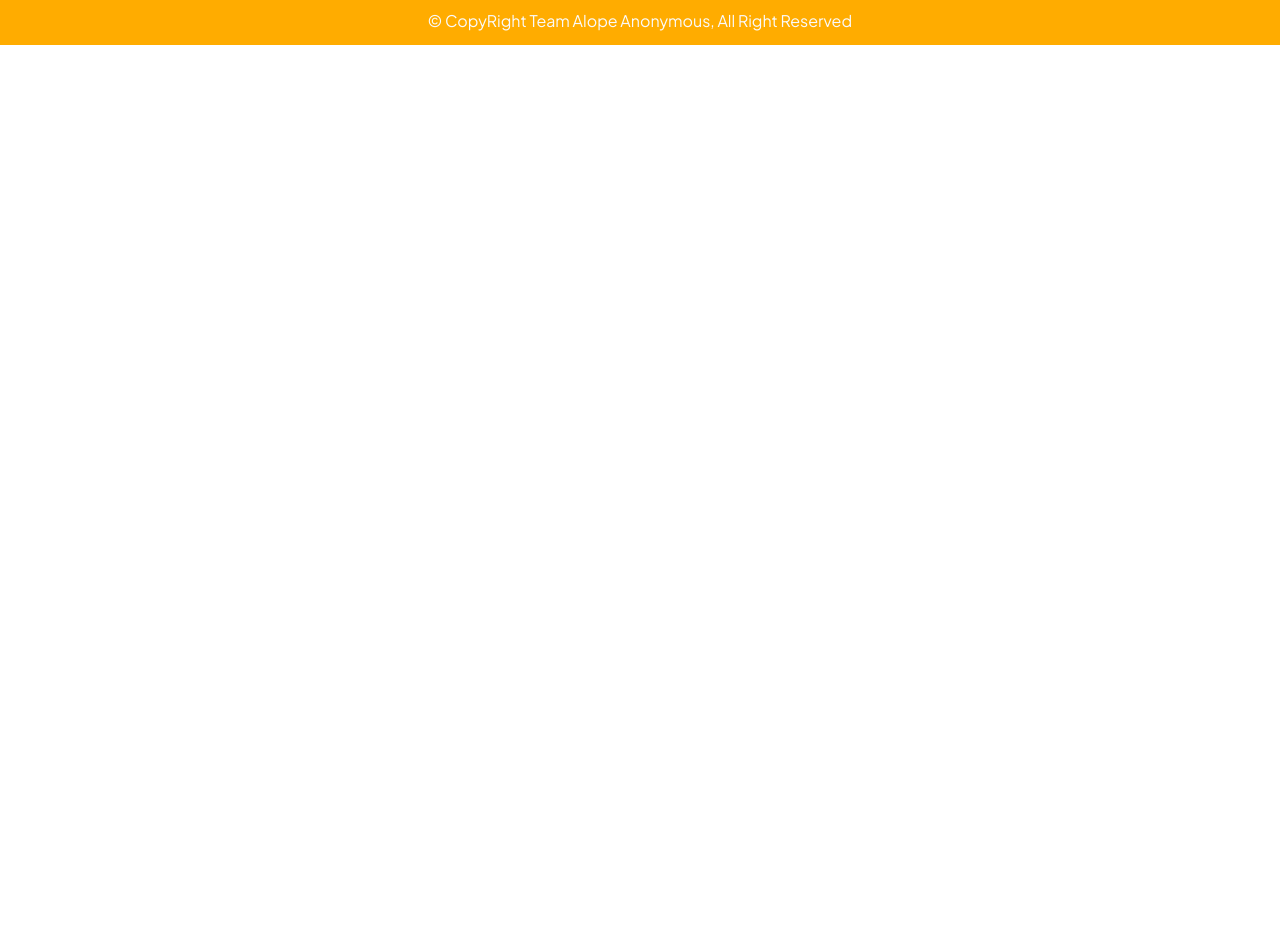
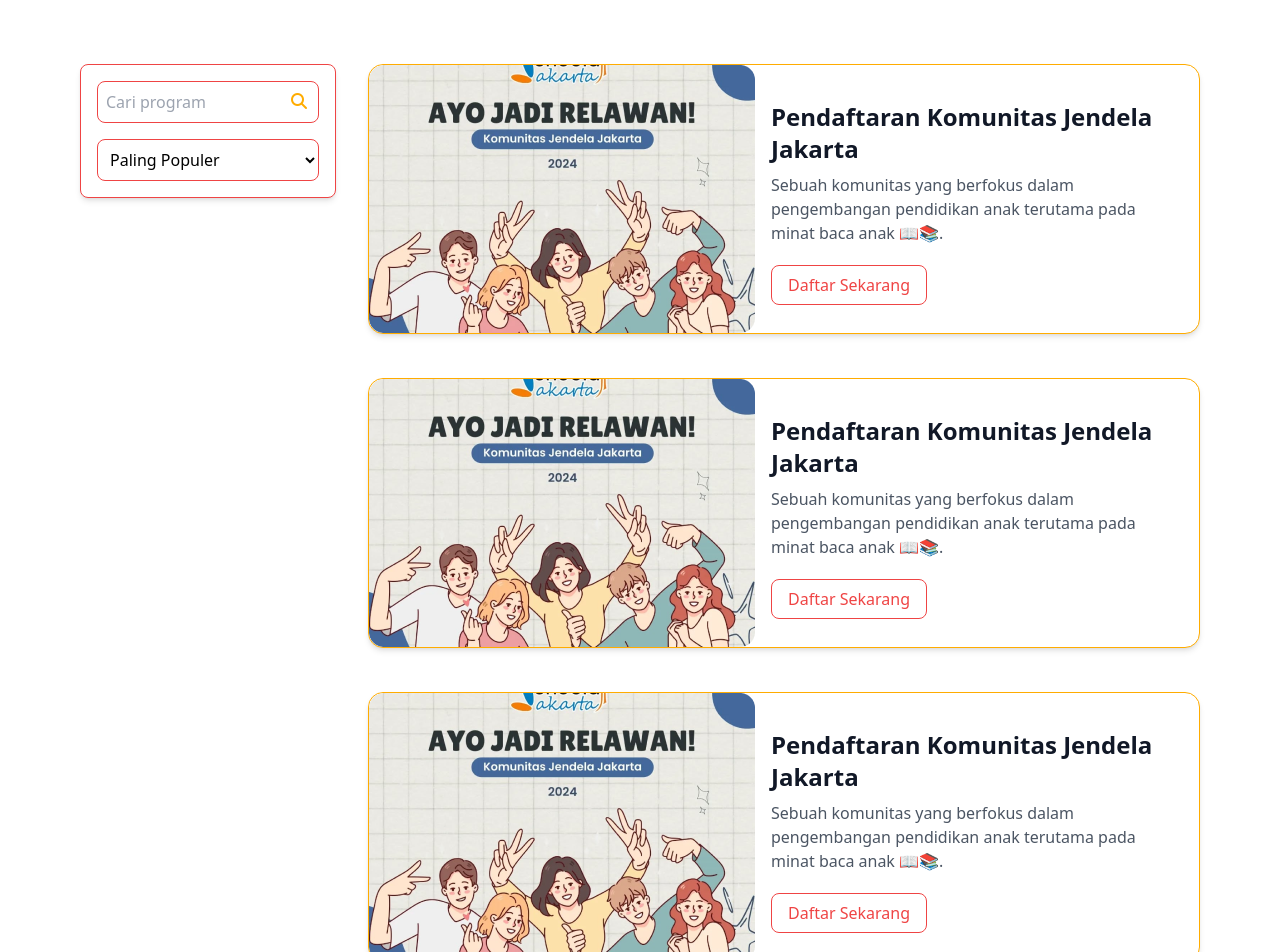
Before and after one commit to ilhamhafidz404/Competition_ITC_PijarNusantara_FE, a Vue app: page /list_relawan in a window 1280 px wide. Shown: the part 320-1272 px from the top of the page. Before the commit the page ends 800 px from the top, so only its background shows below. Built offline with nearby package versions, Linux system fonts and the light colour scheme.

Commit message:
list_relawan

```diff
--- a/src/routers/index.js
+++ b/src/routers/index.js
@@ -2,6 +2,8 @@ import { createWebHistory, createRouter } from "vue-router";
 
 import Detail from "../views/Detail_Program.vue";
 import Home from "../views/Home.vue";
+import List_Relawan from "../views/List_Relawan.vue";
+import Detail_Program from "../views/Detail_Program.vue";
 
 const router = createRouter({
   history: createWebHistory(),
@@ -14,7 +16,12 @@ const router = createRouter({
     {
       path: "/detail_program",
       name: "detail_program",
-      component: Detail,
+      component: Detail_Program,
+    },
+    {
+      path: "/list_relawan",
+      name: "list_relawan",
+      component: List_Relawan,
     },
   ],
 });
--- a/src/views/Home.vue
+++ b/src/views/Home.vue
@@ -46,8 +46,8 @@
 
   <!-- quetes -->
   <section>
-    <div class="bg-gradient-to-r from-[#FFAC00] to-red-500 text-white py-10">
-      <div class="container mx-auto px-10 text-center">
+    <div class="bg-gradient-to-r from-primary to-red-500 text-white py-10">
+      <div class="container mx-auto px-10 pt-10 text-center">
         <p class="text-xl md:text-3xl xl:text-4xl italic font-semibold">
           <span class="relative">
             <i
@@ -215,7 +215,8 @@
         </div>
       </div>
       <div class="text-end mt-12">
-        <RouterLink to="Detail_Program"
+        <RouterLink
+          to="Detail_Program"
           class="border border-primary text-primary px-8 py-3 rounded-lg font-bold hover:bg-[#FFAC00] hover:text-white transition duration-300"
         >
           Lihat Lebih Banyak <i class="fa-solid fa-arrow-right"></i>
@@ -543,7 +544,7 @@
   <!-- end FAQ -->
 </template>
 <script>
-import { RouterLink } from 'vue-router';
+import { RouterLink } from "vue-router";
 
 export default {
   data() {
--- /dev/null
+++ b/src/views/List_Relawan.vue
@@ -0,0 +1,135 @@
+<script setup lang="ts">
+import { RouterLink } from "vue-router";
+</script>
+
+<template>
+  <section>
+    <!-- Header Section -->
+    <div class="bg-gradient-to-r from-primary to-red-500 text-white py-10">
+      <div class="container mx-auto px-10 pt-32 text-center">
+        <h1 class="text-white text-4xl font-bold mb-8">
+          Temukan Lebih Banyak <br />
+          Program Relawan
+        </h1>
+      </div>
+    </div>
+
+    <!-- Konten Section -->
+    <div class="bg-white py-16">
+      <div class="container mx-auto px-4 mb-5 lg:px-20">
+        <div class="grid grid-cols-1 md:grid-cols-4 gap-8">
+          <!-- Filter Section -->
+          <div class="col-span-1">
+            <div
+              class="bg-white border border-red-500 shadow-md p-4 rounded-lg"
+            >
+              <div class="mb-4">
+                <div class="relative">
+                  <input
+                    type="text"
+                    id="search"
+                    placeholder="Cari program"
+                    class="w-full border border-red-500 rounded-lg p-2 focus:ring-red-500 focus:border-red-500"
+                  />
+                  <i
+                    class="fas fa-search absolute right-3 top-3 text-primary"
+                  ></i>
+                </div>
+              </div>
+              <div>
+                <select
+                  id="sort"
+                  class="w-full border bg-white border-red-500 rounded-lg p-2 focus:ring-red-500 focus:border-red-500"
+                >
+                  <option>Paling Populer</option>
+                  <option>Terbaru</option>
+                  <option>Terdekat</option>
+                </select>
+              </div>
+            </div>
+          </div>
+
+          <!-- Program Cards Section -->
+          <div class="col-span-3 grid grid-cols-1 gap-6 mb-5">
+            <!-- Card 1 -->
+            <div
+              class="bg-white border border-primary shadow-md rounded-[15px] flex overflow-hidden items-center mb-5"
+            >
+              <img
+                src="./../assets/image/program.png"
+                alt="List_Relawan"
+                class="w-1/2 h-50 object-cover"
+              />
+              <div class="w-2/3 p-4">
+                <h2 class="lg:text-2xl text-2xl font-bold text-gray-900 mb-2">
+                  Pendaftaran Komunitas Jendela Jakarta
+                </h2>
+                <p class="text-md text-gray-600 mb-7">
+                  Sebuah komunitas yang berfokus dalam pengembangan pendidikan
+                  anak terutama pada minat baca anak 📖📚.
+                </p>
+                <RouterLink
+                  to="Detail_Program"
+                  class="bg-white border border-red-500 text-red-500 px-4 py-2 rounded-lg hover:bg-red-500 hover:text-white transition"
+                >
+                  Daftar Sekarang
+                </RouterLink>
+              </div>
+            </div>
+
+            <!-- Card 2 -->
+            <div
+              class="bg-white border border-primary shadow-md rounded-[15px] flex overflow-hidden items-center mb-5"
+            >
+              <img
+                src="./../assets/image/program.png"
+                alt="List_Relawan"
+                class="w-1/2 h-50 object-cover"
+              />
+              <div class="w-2/3 p-4">
+                <h2 class="lg:text-2xl text-2xl font-bold text-gray-900 mb-2">
+                  Pendaftaran Komunitas Jendela Jakarta
+                </h2>
+                <p class="text-md text-gray-600 mb-7">
+                  Sebuah komunitas yang berfokus dalam pengembangan pendidikan
+                  anak terutama pada minat baca anak 📖📚.
+                </p>
+                <RouterLink
+                  to="Detail_Program"
+                  class="bg-white border border-red-500 text-red-500 px-4 py-2 rounded-lg hover:bg-red-500 hover:text-white transition"
+                >
+                  Daftar Sekarang
+                </RouterLink>
+              </div>
+            </div>
+            <!-- Card 3 -->
+            <div
+              class="bg-white border border-primary shadow-md rounded-[15px] flex overflow-hidden items-center"
+            >
+              <img
+                src="./../assets/image/program.png"
+                alt="List_Relawan"
+                class="w-1/2 h-50 object-cover"
+              />
+              <div class="w-2/3 p-4">
+                <h2 class="lg:text-2xl text-2xl font-bold text-gray-900 mb-2">
+                  Pendaftaran Komunitas Jendela Jakarta
+                </h2>
+                <p class="text-md text-gray-600 mb-7">
+                  Sebuah komunitas yang berfokus dalam pengembangan pendidikan
+                  anak terutama pada minat baca anak 📖📚.
+                </p>
+                <RouterLink
+                  to="Detail_Program"
+                  class="bg-white border border-red-500 text-red-500 px-4 py-2 rounded-lg hover:bg-red-500 hover:text-white transition"
+                >
+                  Daftar Sekarang
+                </RouterLink>
+              </div>
+            </div>
+          </div>
+        </div>
+      </div>
+    </div>
+  </section>
+</template>
```
